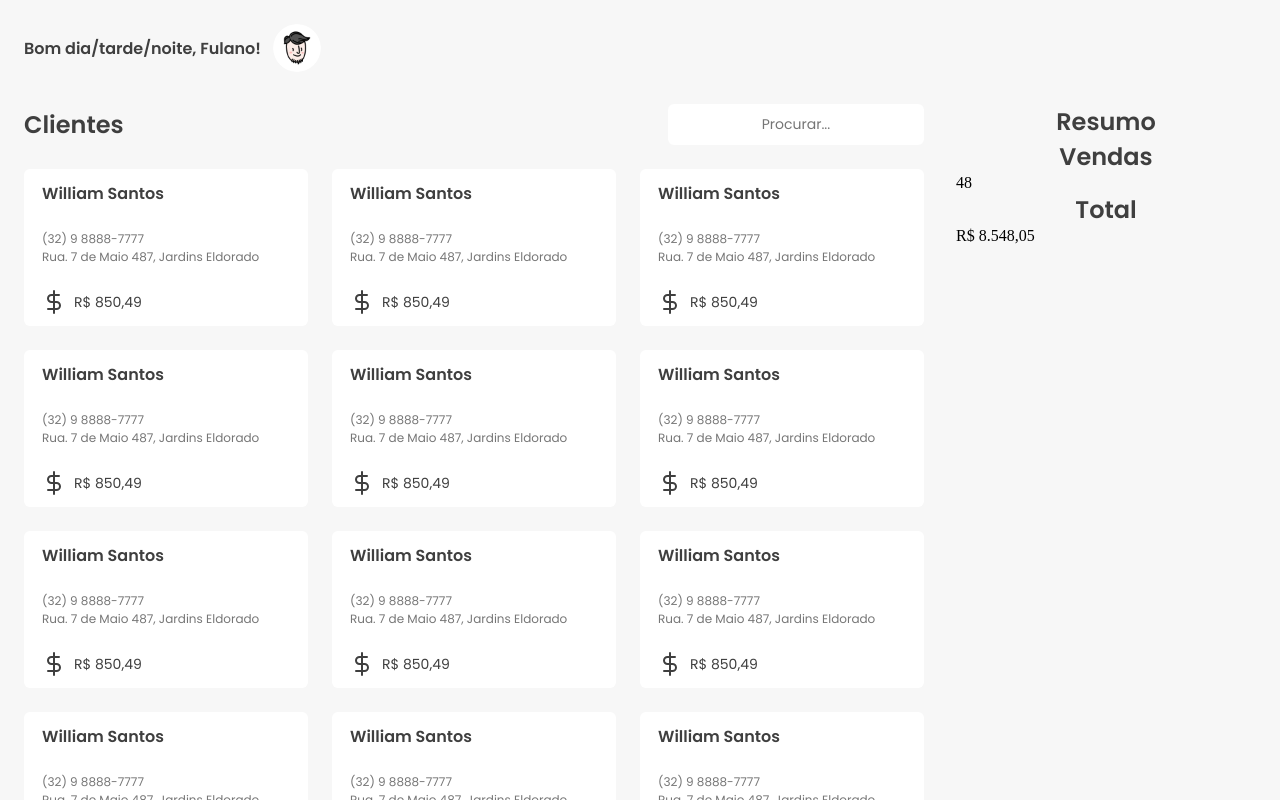
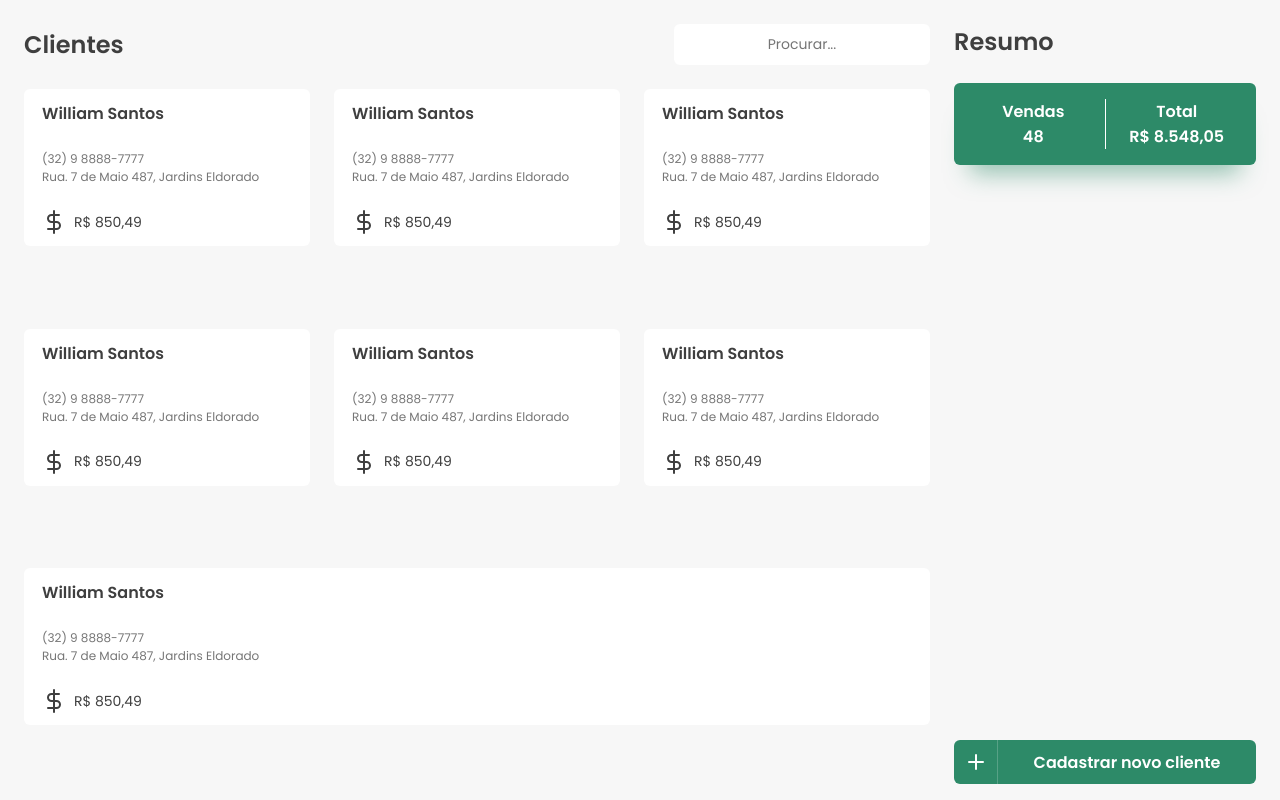
Before and after one commit to EduardoAlphonse/arca-notes, a React (Vite) app: page /app in a window 1280 px wide. Built offline with nearby package versions, Linux system fonts and the light colour scheme.

Commit message:
header removed, layout fixed

```diff
--- a/src/index.css
+++ /dev/null
@@ -1,5 +0,0 @@
-* {
-  padding: 0;
-  margin: 0;
-  box-sizing: border-box;
-}
--- a/src/routes/Home/components/Client.tsx
+++ b/src/routes/Home/components/Client.tsx
@@ -27,12 +27,13 @@ const StyledClient = styled.div`
   flex-direction: column;
   gap: 1.5rem;
   min-width: 30%;
-  max-width: 48%;
 
   padding: 0.75rem 1.125rem;
 
   background-color: ${({ theme }) => theme.colors.common.white};
   border-radius: ${({ theme }) => theme.shapes.borderRadius};
+
+  cursor: pointer;
 
   .client-details {
     font: ${({ theme }) => theme.typography.textSmall};
--- /dev/null
+++ b/src/routes/Home/components/SummaryCard.tsx
@@ -0,0 +1,42 @@
+import styled from 'styled-components';
+
+export function SummaryCard() {
+  return (
+    <Container>
+      <Data>
+        <Text>Vendas</Text>
+        <Text>48</Text>
+      </Data>
+      <Separator />
+      <Data>
+        <Text>Total</Text>
+        <Text>R$ 8.548,05</Text>
+      </Data>
+    </Container>
+  );
+}
+
+const Container = styled.div`
+  display: flex;
+  padding: 1rem 0.5rem;
+  align-items: center;
+  background-color: ${({ theme }) => theme.colors.primary.normal};
+  box-shadow: 0 1.5rem 1.5rem -1rem rgba(45, 138, 104, 0.5);
+  border-radius: 6px;
+`;
+
+const Data = styled.div`
+  flex: 1;
+`;
+
+const Text = styled.p`
+  font: ${({ theme }) => theme.typography.subtitle};
+  color: ${({ theme }) => theme.colors.common.white};
+  text-align: center;
+`;
+
+const Separator = styled.div`
+  width: 1px;
+  height: 100%;
+  background-color: ${({ theme }) => theme.colors.common.white};
+`;
--- a/src/routes/Home/index.tsx
+++ b/src/routes/Home/index.tsx
@@ -8,16 +8,13 @@ import {
   ClientsHeader,
   ClientList,
   Summary,
-  SummaryCard,
-  Section,
-  Value,
-  Separator,
   SummaryFooter,
 } from './styles';
 
 import { Title, Subtitle } from '../../components/CommonComponents';
 import { LabeledInput } from '../../components/LabeledInput';
 import { Client } from './components/Client';
+import { SummaryCard } from './components/SummaryCard';
 
 import avatar from '../../assets/avatar.png';
 import { theme } from '../../styles/theme';
@@ -25,10 +22,10 @@ import { theme } from '../../styles/theme';
 export function Home() {
   return (
     <Container>
-      <Header>
+      {/* <Header>
         <Subtitle>Bom dia/tarde/noite, Fulano!</Subtitle>
         <Avatar src={avatar} />
-      </Header>
+      </Header> */}
 
       <Content>
         <Clients>
@@ -48,31 +45,17 @@ export function Home() {
             <Client />
             <Client />
             <Client />
+            {/* <Client />
             <Client />
             <Client />
-            <Client />
-            <Client />
-            <Client />
-            <Client />
-            <Client />
-            <Client />
+            <Client /> */}
           </ClientList>
         </Clients>
 
         <Summary>
           <Title>Resumo</Title>
-          <SummaryCard>
-            <Section>
-              <Title>Vendas</Title>
-              <Value>48</Value>
-            </Section>
 
-            <Separator />
-            <Section>
-              <Title>Total</Title>
-              <Value>R$ 8.548,05</Value>
-            </Section>
-          </SummaryCard>
+          <SummaryCard />
 
           <SummaryFooter>
             <Button
--- a/src/routes/Home/styles.ts
+++ b/src/routes/Home/styles.ts
@@ -5,15 +5,20 @@ export const Container = styled.div`
   flex-direction: column;
   padding: 1.5rem 1.5rem 0;
   gap: 2rem;
-  height: 100%;
+  flex: 1;
+  /* background-color: rgba(255, 0, 0, 0.2); */
 
-  overflow-y: hidden;
+  /* border: 2px solid green; */
+
+  /* overflow-y: hidden; */
 `;
 
 export const Header = styled.div`
   display: flex;
   align-items: center;
   gap: 0.75rem;
+
+  /* border: 2px solid red; */
 `;
 
 export const Avatar = styled.img`
@@ -25,7 +30,9 @@ export const Avatar = styled.img`
 export const Content = styled.div`
   display: flex;
   height: 100%;
-  gap: 2rem;
+  gap: 1.5rem;
+
+  /* border: 2px solid brown; */
 `;
 
 export const Clients = styled.div`
@@ -46,6 +53,9 @@ export const ClientList = styled.div`
   flex: 1;
   flex-wrap: wrap;
   gap: 1.5rem;
+  padding: 0 0 1rem;
+
+  align-items: flex-start;
 
   overflow-y: scroll;
 `;
@@ -54,16 +64,14 @@ export const Summary = styled.div`
   display: flex;
   flex-direction: column;
   flex: 1;
+  gap: 1.5rem;
   min-width: 18.75rem;
+  padding: 0 0 1rem;
+
+  h1 {
+    text-align: left;
+  }
 `;
-
-export const SummaryCard = styled.div``;
-
-export const Section = styled.div``;
-
-export const Value = styled.span``;
-
-export const Separator = styled.div``;
 
 export const SummaryFooter = styled.div`
   display: flex;
--- /dev/null
+++ b/src/styles/global.css
@@ -0,0 +1,25 @@
+* {
+  padding: 0;
+  margin: 0;
+  box-sizing: border-box;
+}
+
+/* width */
+::-webkit-scrollbar {
+  width: 6px;
+}
+
+/* Track */
+::-webkit-scrollbar-track {
+  background: #f7f7f7;
+}
+
+/* Handle */
+::-webkit-scrollbar-thumb {
+  background: #2d8a68;
+}
+
+/* Handle on hover */
+::-webkit-scrollbar-thumb:hover {
+  background: #1e714f;
+}
```
Also changed, not shown: src/main.tsx (+5 -5 lines).
